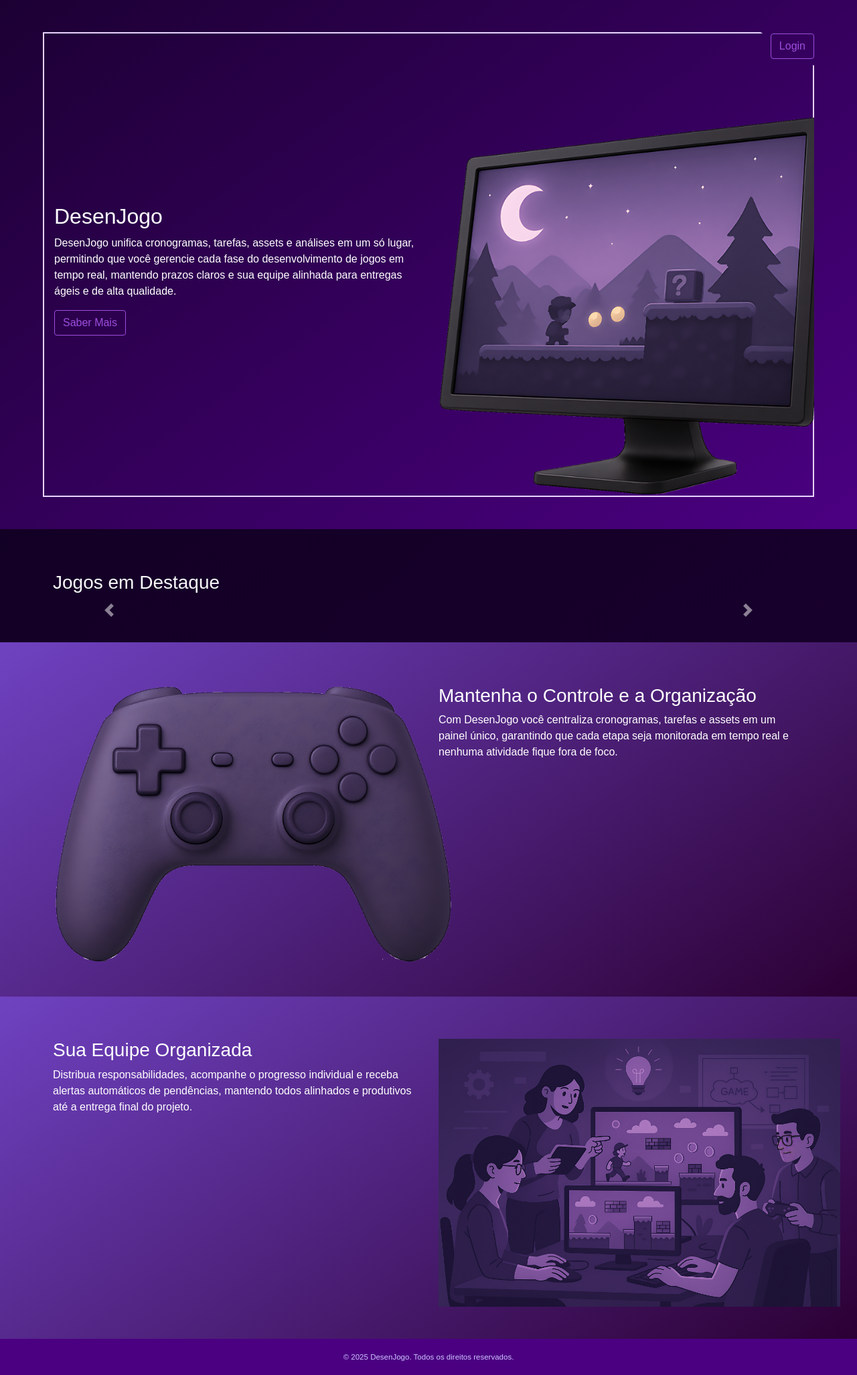
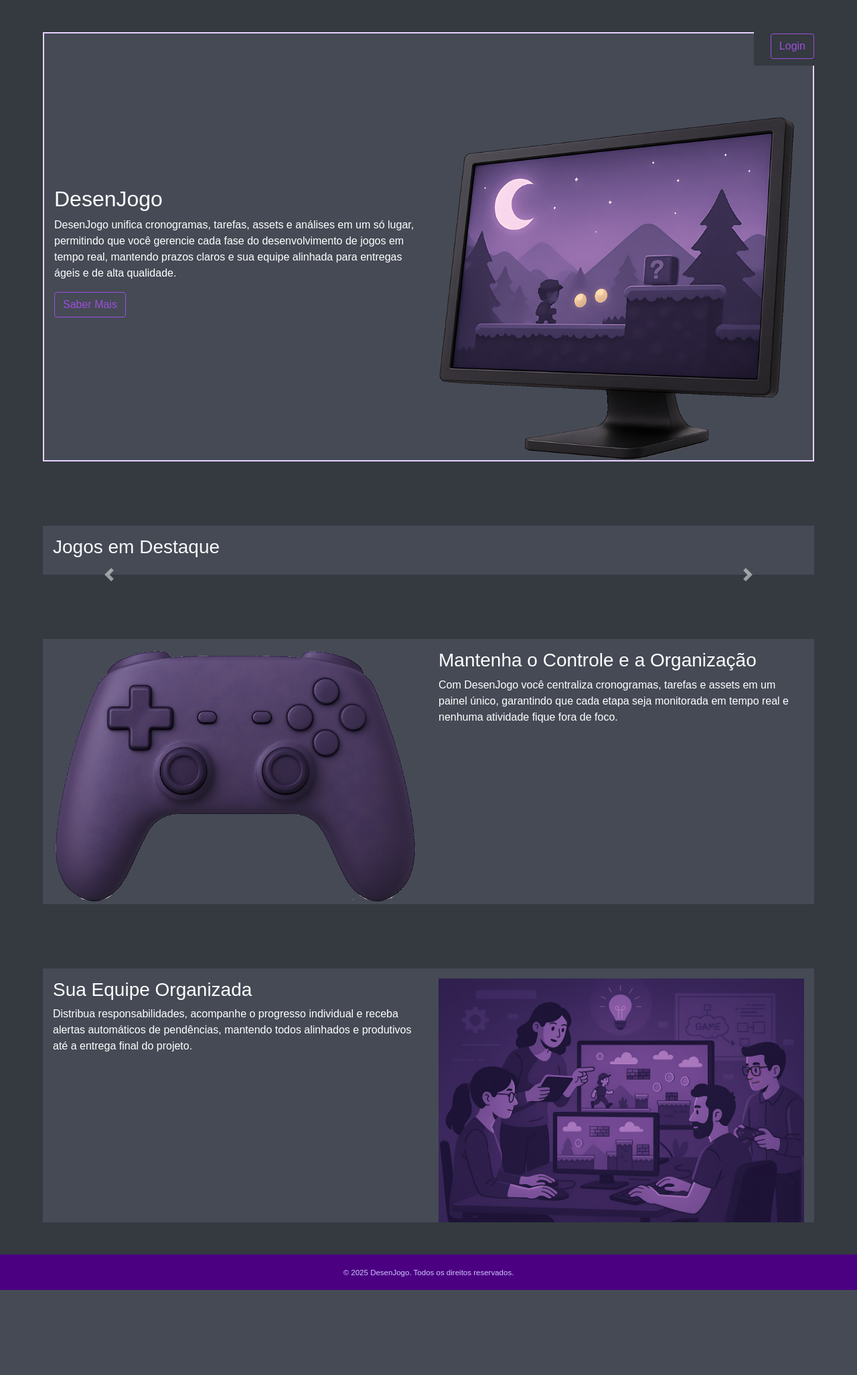
Before and after one commit to Jhonathan324/DesenJogo, a Django app: page / in a window 1280 px wide. Shown: the whole page at 67% size. After the commit the page ends 1926 px from the top, so only its background shows below. Run offline with Django 5.2, Linux system fonts and the light colour scheme; some libraries are stand-ins or nearby versions.

Commit message:
Add files via upload

```diff
--- a/app/static/style/styleIndex.css
+++ b/app/static/style/styleIndex.css
@@ -3,7 +3,7 @@
 body {
     margin: 0;
     padding: 0;
-    background: linear-gradient(145deg, #100020, #1c0033);
+    background: linear-gradient(black);
     color: #cfc4ff;
     font-family: 'Orbitron', sans-serif;
     min-height: 100vh;
@@ -40,17 +40,16 @@ nav .btn {
     padding-top: 15px;
     padding-inline: 15px;
     position: relative;
+    background-color: #cfc4ff1c;
 }
+
+
 
 section:first-of-type .container {
     z-index: 0;
     border: 2px solid #e9d3ff;
     clip-path: polygon(
-        0 0,
-        calc(100% - 80px) 0,
-        100% 50px,
-        100% 100%,
-        0 100%
+        0% 0%, 0% 100%, 100% 100%,100% 50px, calc(100% - 90px) 50px,  calc(100% - 90px) 0px
 );
 
 }
@@ -59,15 +58,13 @@ section:first-of-type .container {
     text-align: right;
 }
 
-section:first-of-type .container .col-md-6 img {
-    max-width: 600px;
-    height: auto;
-    margin-top: 20%;
-}
 
 .container .col-md-6 img {
-    max-width: 600px;
-    height: auto;
+    max-height: 600px;
+    width: auto;
+}
+section:first-of-type .container .col-md-6 img {
+    margin-top: 20%;
 }
 
 .jumbotron {
--- a/app/templates/index.html
+++ b/app/templates/index.html
@@ -16,7 +16,7 @@
     <a href="/geral/" class="btn btn-outline-success">Login</a>
   </nav>
 
-  <section class="py-5" style="background: linear-gradient(145deg, #1c0033, #4b0082);">
+  <section class="py-5">
     <div class="container" style="width:90vw;">
 
       <div class="row align-items-center">
@@ -53,7 +53,7 @@
   </section>
 
   <!-- SEÇÕES INFORMATIVAS -->
-  <section id="sobre" class="d-flex align-items-center py-5" style="background: linear-gradient(145deg, #6f42c1, #2c0034);">
+  <section id="sobre" class="d-flex align-items-center py-5" >
     <div class="container" style="width:90vw;">
       <div class="row">
         <div class="col-md-6">
@@ -69,7 +69,7 @@
     </div>
   </section>
 
-  <section class="d-flex align-items-center py-5" style="background: linear-gradient(145deg, #6f42c1, #2c0034);">
+  <section class="d-flex align-items-center py-5" >
     <div class="container" style="width:90vw;">
       <div class="row">
         <div class="col-md-6 text-white">
```
